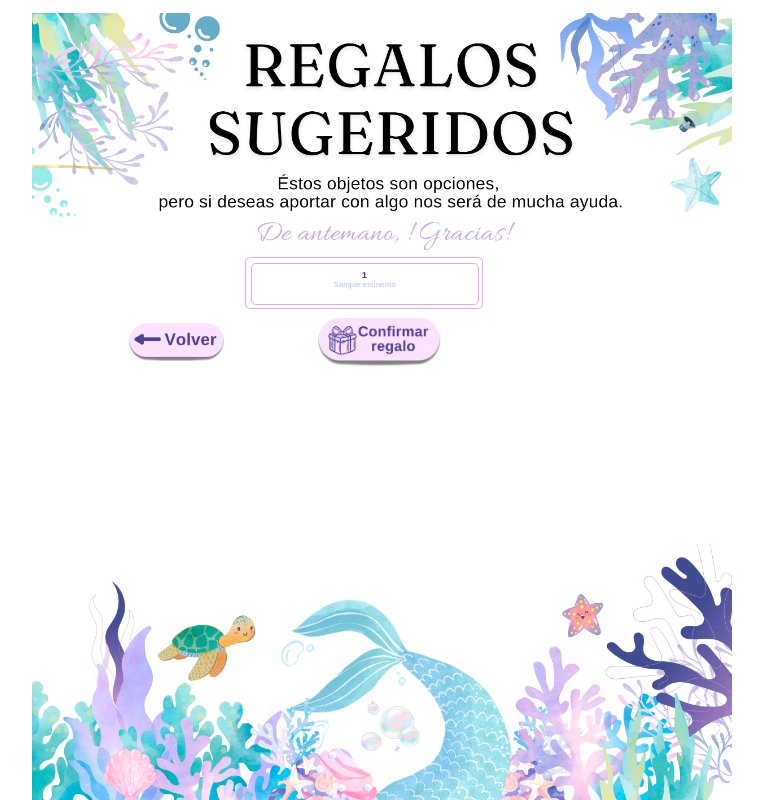
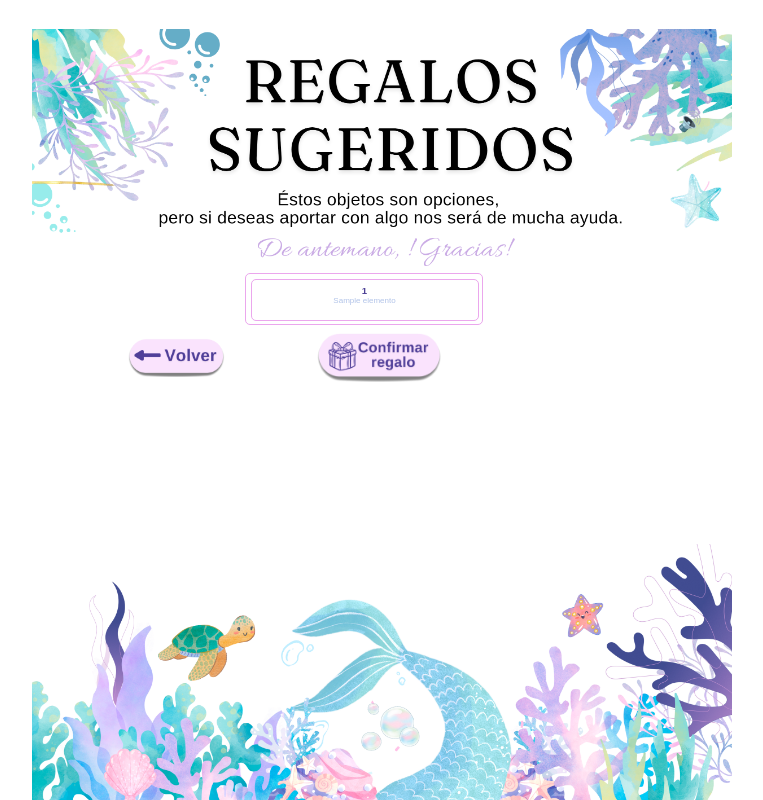
Before and after one commit to AlbertSayos/babyshower, a Flask app: template templates/regalos.html in a window 1280 px wide. Shown: the whole page, without its empty margins (258-1021 px from the left). Run offline with Flask 3, Linux system fonts and the light colour scheme; the template is opened without the code that fills it: most values are stand-ins (such as "Sample title", 1, 10 or a date in 2020).

Commit message:
corrijo height

```diff
--- a/static/css/styleregalo.css
+++ b/static/css/styleregalo.css
@@ -13,7 +13,7 @@ body, html {
 .regalos {
     width: 100%;
     max-width: 700px;
-    height: 99vh;
+    height: 97vh;
     display: flex;
     flex-direction: column;
     align-items: center;
```
